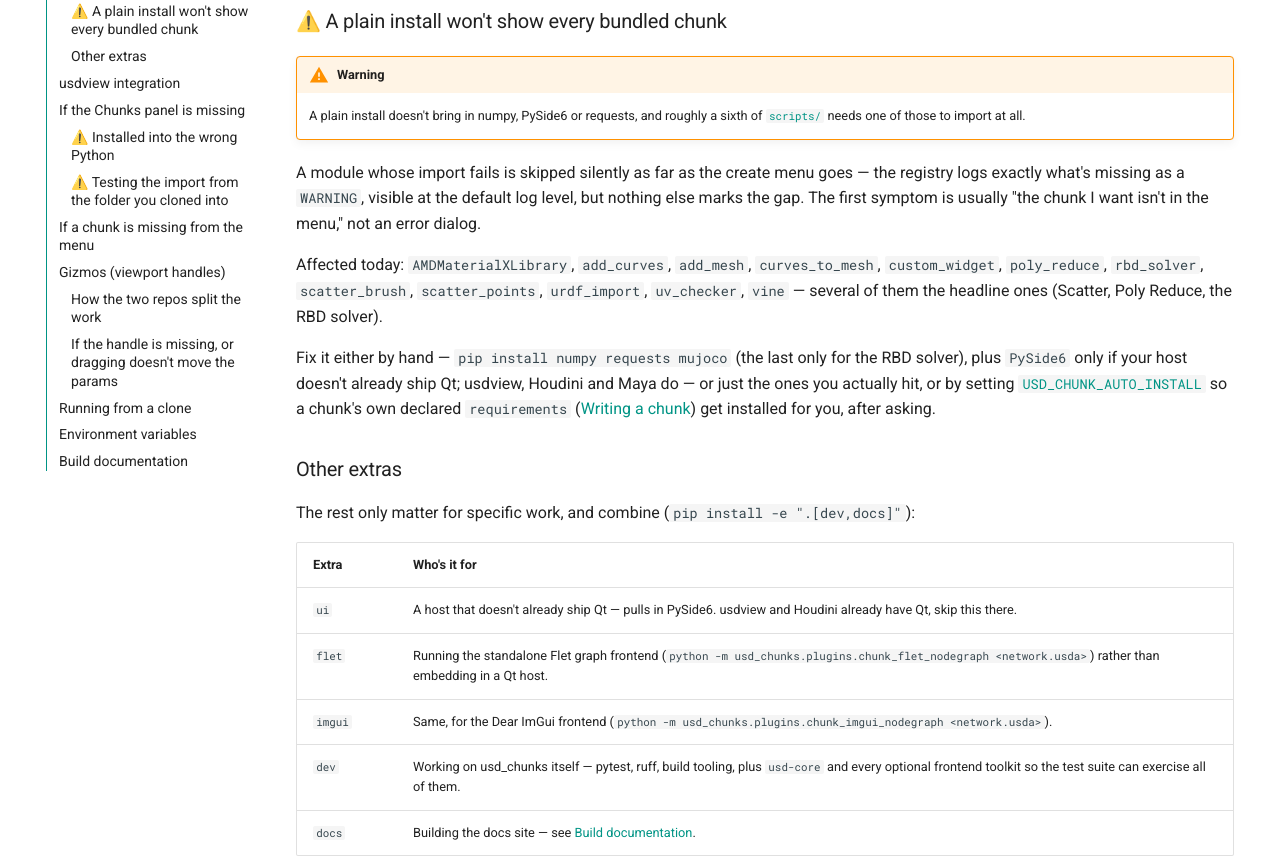
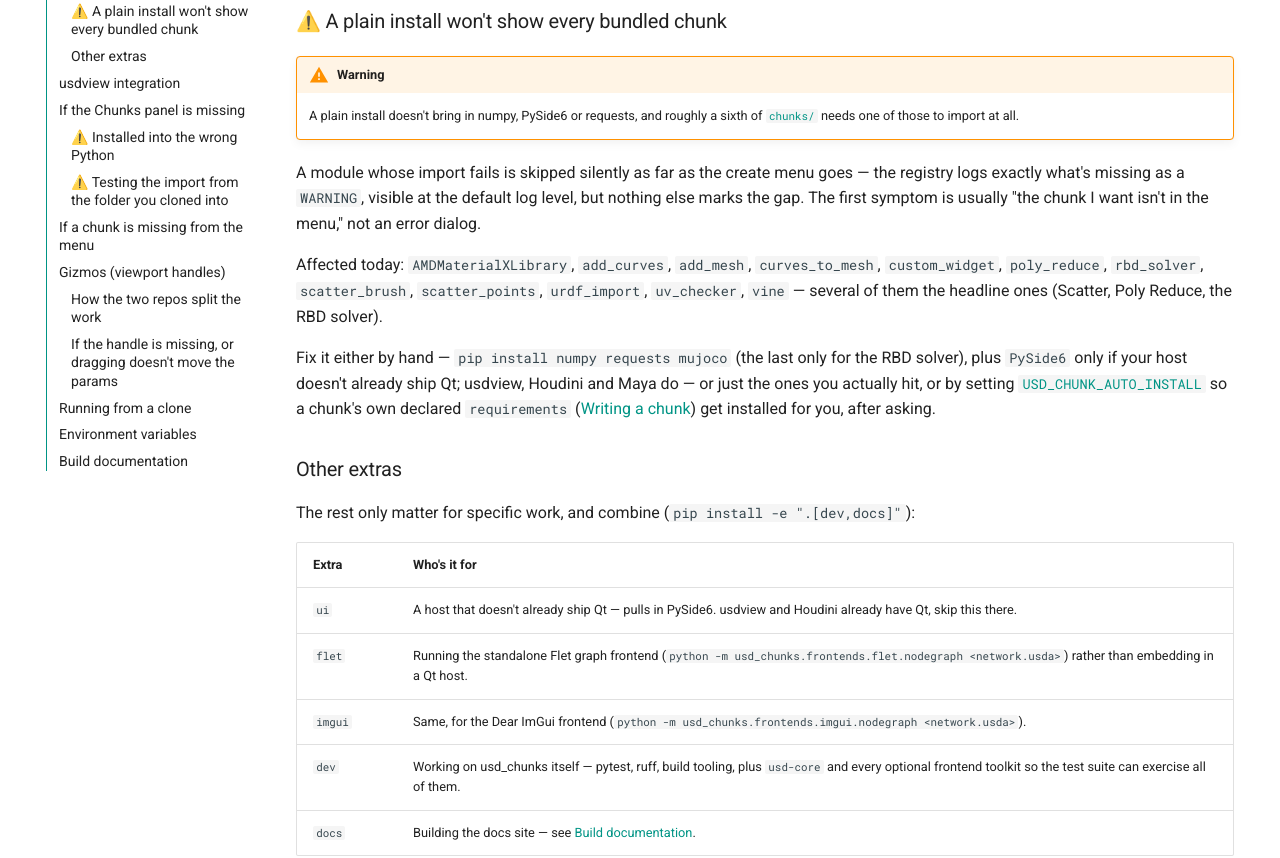
Before and after one commit to HuginStudios/usd_chunks, an MkDocs documentation site: the page built from docs/install.md, in a window 1280 px wide and 1400 px high, scrolled down 1533 px. Shown: the part 151-1009 px from the top of the window. Built offline with MkDocs 1.6.1 and Material for MkDocs 9.7.7, drawn with Linux system fonts in a browser that asks for light colours; some of the changed text lies outside the part shown.

Commit message:
Follow main's renames: scripts/ is chunks/, DefaultConfig, frontends/ module paths

````diff
--- a/docs/install.md
+++ b/docs/install.md
@@ -13,7 +13,7 @@ plain `pip install usd-chunks` once that changes.
 git clone https://github.com/HuginStudios/usd_chunks.git
 pip install -e ./usd_chunks                                                      # into usdview's own Python
 for /f "delims=" %i in ('usdchunks plugin-path') do set PXR_PLUGINPATH_NAME=%i   # Windows (cmd)
-set USD_CHUNK_DIRS=C:\path\to\usd_chunks\scripts                                 # Windows (cmd)
+set USD_CHUNK_DIRS=C:\path\to\usd_chunks\chunks                                 # Windows (cmd)
 usdview anything.usda
 ```
 
@@ -22,7 +22,7 @@ Or, headless (no usdview, `usd-core` only):
 ```
 git clone https://github.com/HuginStudios/usd_chunks.git
 pip install -e "./usd_chunks[standalone]"
-set USD_CHUNK_DIRS=C:\path\to\usd_chunks\scripts
+set USD_CHUNK_DIRS=C:\path\to\usd_chunks\chunks
 usdchunks run --help
 ```
 
@@ -31,7 +31,7 @@ for the rest. macOS/Linux: `export PXR_PLUGINPATH_NAME="$(usdchunks plugin-path)
 `export NAME=value` for the rest.
 
 Right-click the graph canvas in usdview and every chunk under
-[`scripts/`](https://github.com/HuginStudios/usd_chunks/tree/main/scripts) is there to
+[`chunks/`](https://github.com/HuginStudios/usd_chunks/tree/main/chunks) is there to
 drop in. Point `USD_CHUNK_DIRS` at your own directory once you're writing chunks of your
 own — everything past this point is detail for when you need it.
 
@@ -88,7 +88,7 @@ below.
 
 !!! warning
     A plain install doesn't bring in numpy, PySide6 or requests, and roughly a sixth of
-    [`scripts/`](https://github.com/HuginStudios/usd_chunks/tree/main/scripts) needs one
+    [`chunks/`](https://github.com/HuginStudios/usd_chunks/tree/main/chunks) needs one
     of those to import at all.
 
 A module whose import fails is skipped silently as far as the create menu goes — the
@@ -114,8 +114,8 @@ The rest only matter for specific work, and combine (`pip install -e ".[dev,docs
 | Extra | Who's it for |
 | --- | --- |
 | `ui` | A host that doesn't already ship Qt — pulls in PySide6. usdview and Houdini already have Qt, skip this there. |
-| `flet` | Running the standalone Flet graph frontend (`python -m usd_chunks.plugins.chunk_flet_nodegraph <network.usda>`) rather than embedding in a Qt host. |
-| `imgui` | Same, for the Dear ImGui frontend (`python -m usd_chunks.plugins.chunk_imgui_nodegraph <network.usda>`). |
+| `flet` | Running the standalone Flet graph frontend (`python -m usd_chunks.frontends.flet.nodegraph <network.usda>`) rather than embedding in a Qt host. |
+| `imgui` | Same, for the Dear ImGui frontend (`python -m usd_chunks.frontends.imgui.nodegraph <network.usda>`). |
 | `dev` | Working on usd_chunks itself — pytest, ruff, build tooling, plus `usd-core` and every optional frontend toolkit so the test suite can exercise all of them. |
 | `docs` | Building the docs site — see [Build documentation](#build-documentation). |
 
@@ -265,7 +265,7 @@ copy. Install the docs extra and build:
 
 ```
 pip install -e ".[docs]"
-USD_CHUNK_DIRS=scripts mkdocs serve
+USD_CHUNK_DIRS=chunks mkdocs serve
 ```
 
 That serves the site locally; `mkdocs build` writes it to `site/` instead. The docs are not
````
Also changed, not shown: README.md (+2 -2 lines), docs/chunk-basics.md (+2 -2 lines), docs/core-chunks.md (+4 -4 lines), docs/writing-a-chunk.md (+4 -4 lines).
